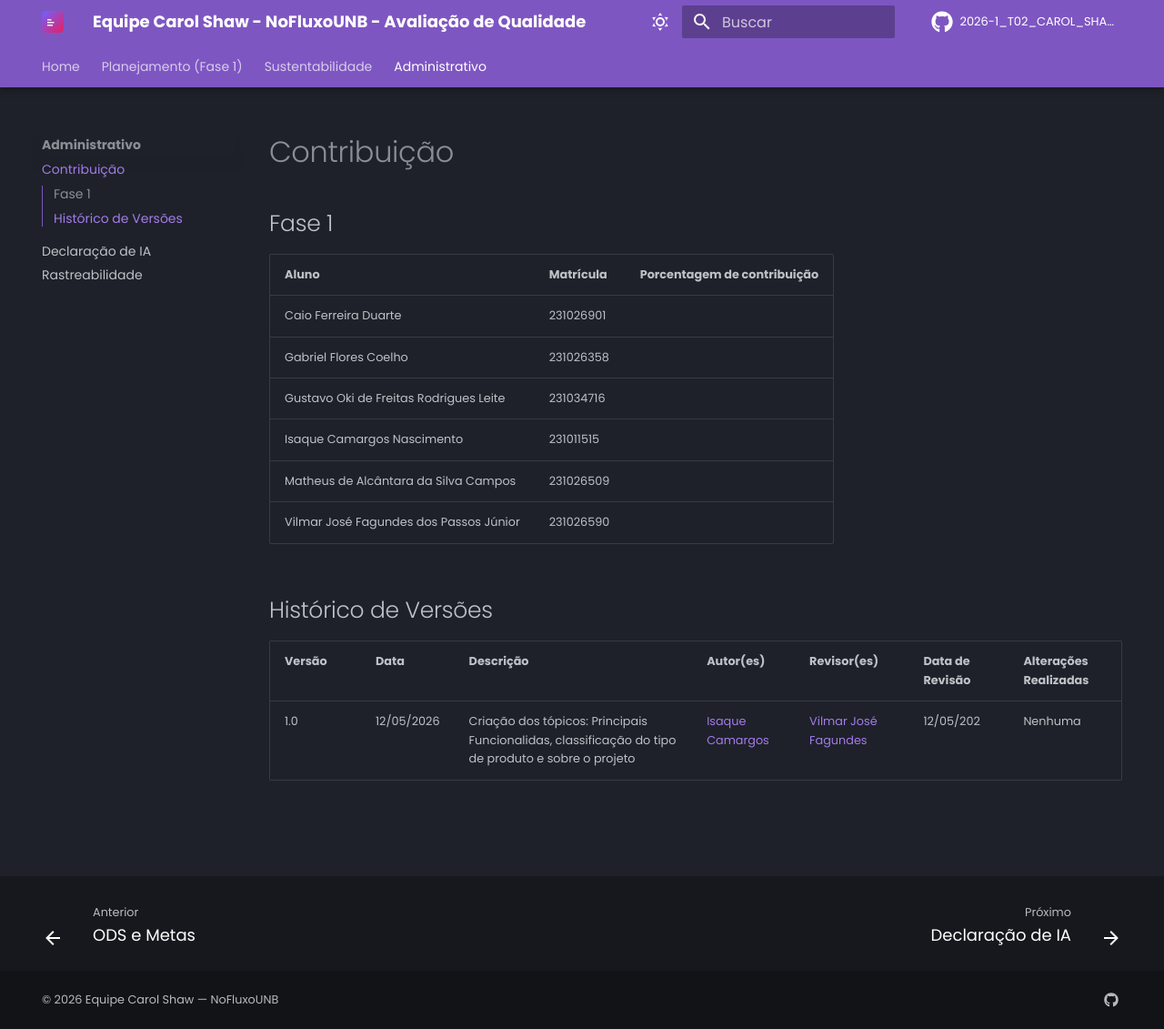
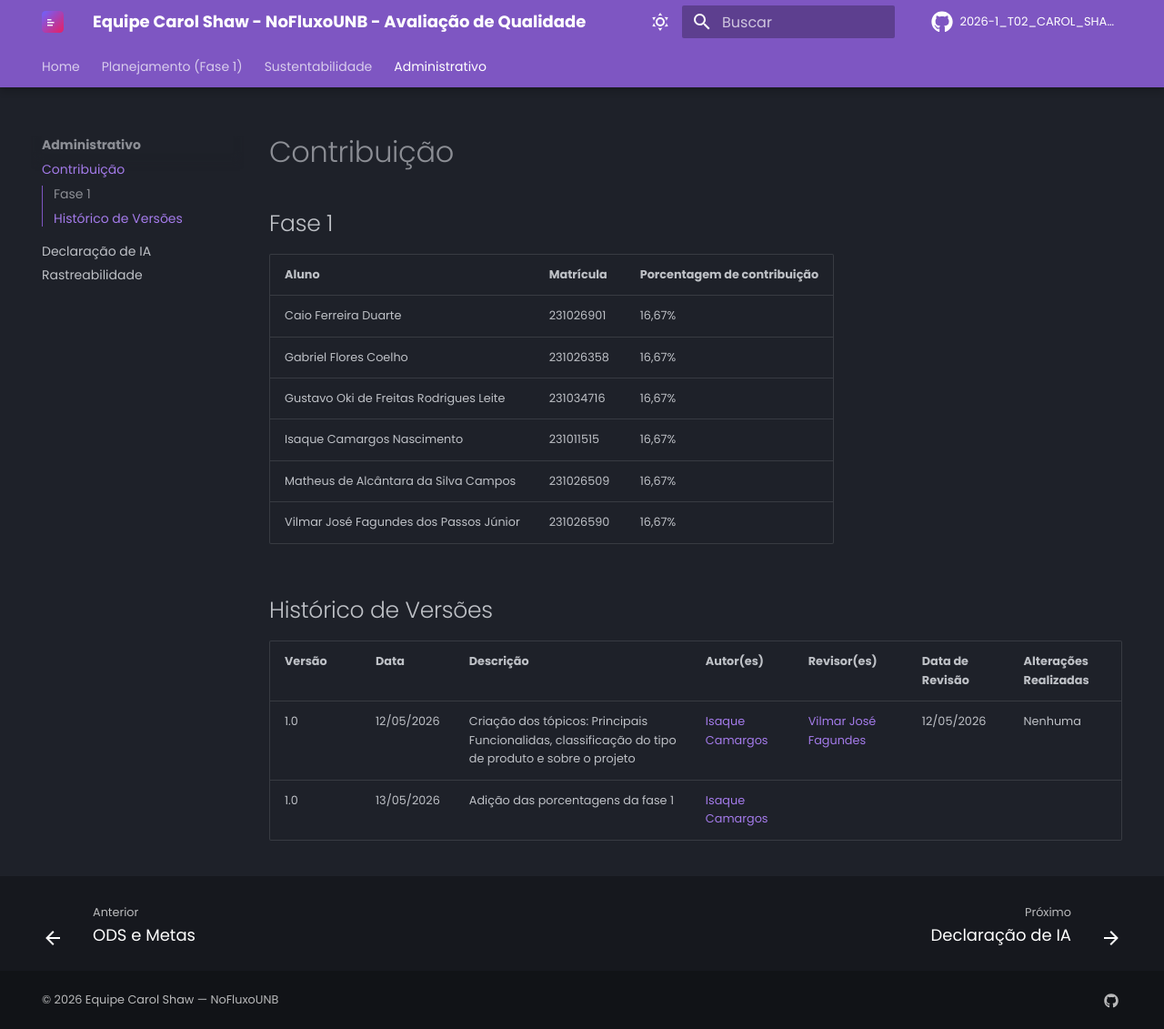
Before and after one commit to FCTE-Qualidade-de-Software-1/2026-1_T02_CAROL_SHAW, an MkDocs documentation site: the page built from docs/adm/contribuicao.md, in a window 1280 px wide and 1131 px high. Shown: the whole window at 91% size. Built offline with MkDocs 1.6.1 and Material for MkDocs 9.7.7, drawn with Linux system fonts in a browser that asks for light colours; comment, search, counter and statistics services are not loaded.

Commit message:
docs: padronização do projeto

```diff
--- a/docs/adm/contribuicao.md
+++ b/docs/adm/contribuicao.md
@@ -4,16 +4,17 @@
 
 | Aluno | Matrícula | Porcentagem de contribuição |
 |-------|-----------|-----------------------------|
-|Caio Ferreira Duarte|231026901||
-|Gabriel Flores Coelho|231026358||
-|Gustavo Oki de Freitas Rodrigues Leite|231034716||
-|Isaque Camargos Nascimento|231011515||
-|Matheus de Alcântara da Silva Campos|231026509||
-|Vilmar José Fagundes dos Passos Júnior|231026590||
+|Caio Ferreira Duarte|231026901|16,67%|
+|Gabriel Flores Coelho|231026358|16,67%|
+|Gustavo Oki de Freitas Rodrigues Leite|231034716|16,67%|
+|Isaque Camargos Nascimento|231011515|16,67%|
+|Matheus de Alcântara da Silva Campos|231026509|16,67%|
+|Vilmar José Fagundes dos Passos Júnior|231026590|16,67%|
 
 
 ## Histórico de Versões
 
 | Versão | Data       | Descrição                      | Autor(es)                                                     | Revisor(es) | Data de Revisão | Alterações Realizadas |
 | ------ | ---------- | ------------------------------ | ------------------------------------------------------------- | ----------- | --------------- | --------------------- |
-| 1.0    | 12/05/2026 | Criação dos tópicos: Principais Funcionalidas, classificação do tipo de produto e sobre o projeto |  [Isaque Camargos](https://github.com/isaqzin) |   [Vilmar José Fagundes](https://github.com/VilmarFagundes)          |12/05/202| Nenhuma|
+| 1.0    | 12/05/2026 | Criação dos tópicos: Principais Funcionalidas, classificação do tipo de produto e sobre o projeto |  [Isaque Camargos](https://github.com/isaqzin) |   [Vilmar José Fagundes](https://github.com/VilmarFagundes)          |12/05/2026| Nenhuma|
+| 1.0    | 13/05/2026 | Adição das porcentagens da fase 1 |  [Isaque Camargos](https://github.com/isaqzin) ||| |
```
Also changed, not shown: docs/fase1/descricao_produto.md (+6 -5 lines), docs/fase1/modelo_qualidade.md (+2 -2 lines), mkdocs.yml (line endings or trailing spaces).
